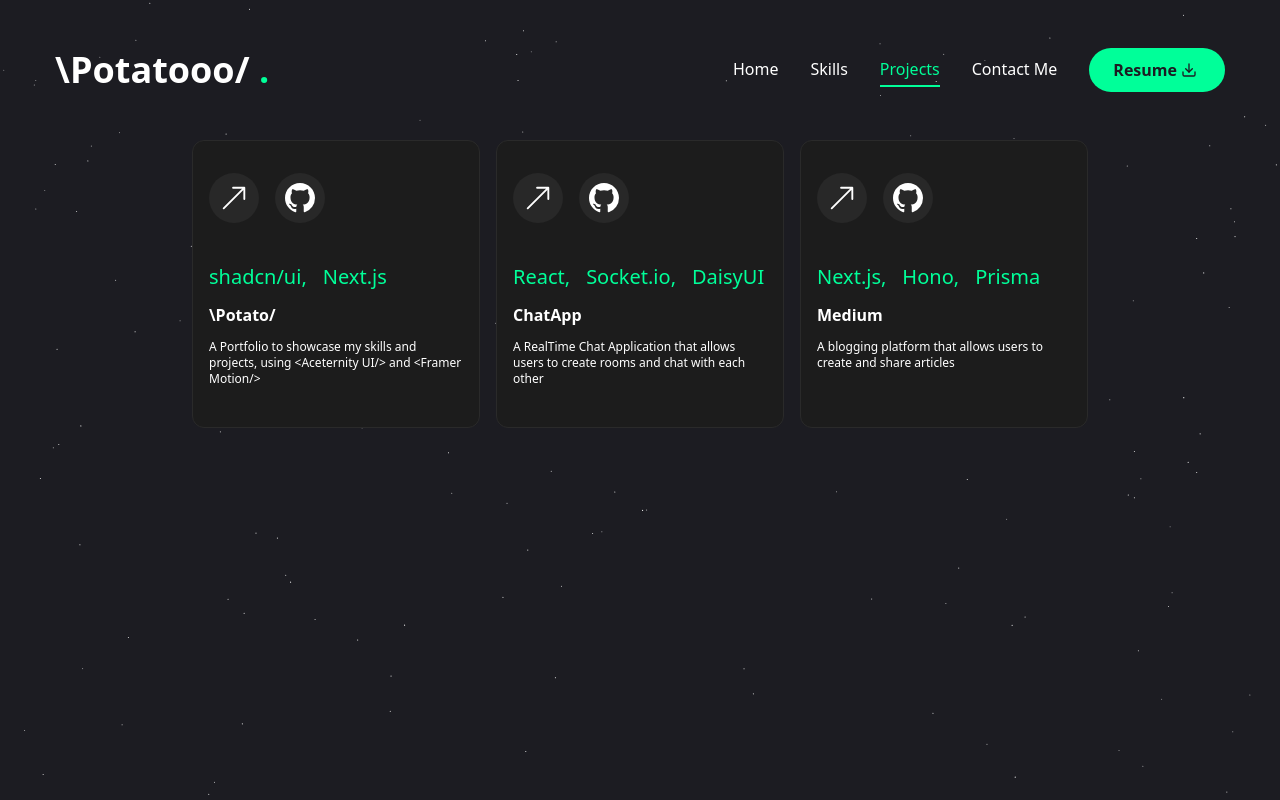
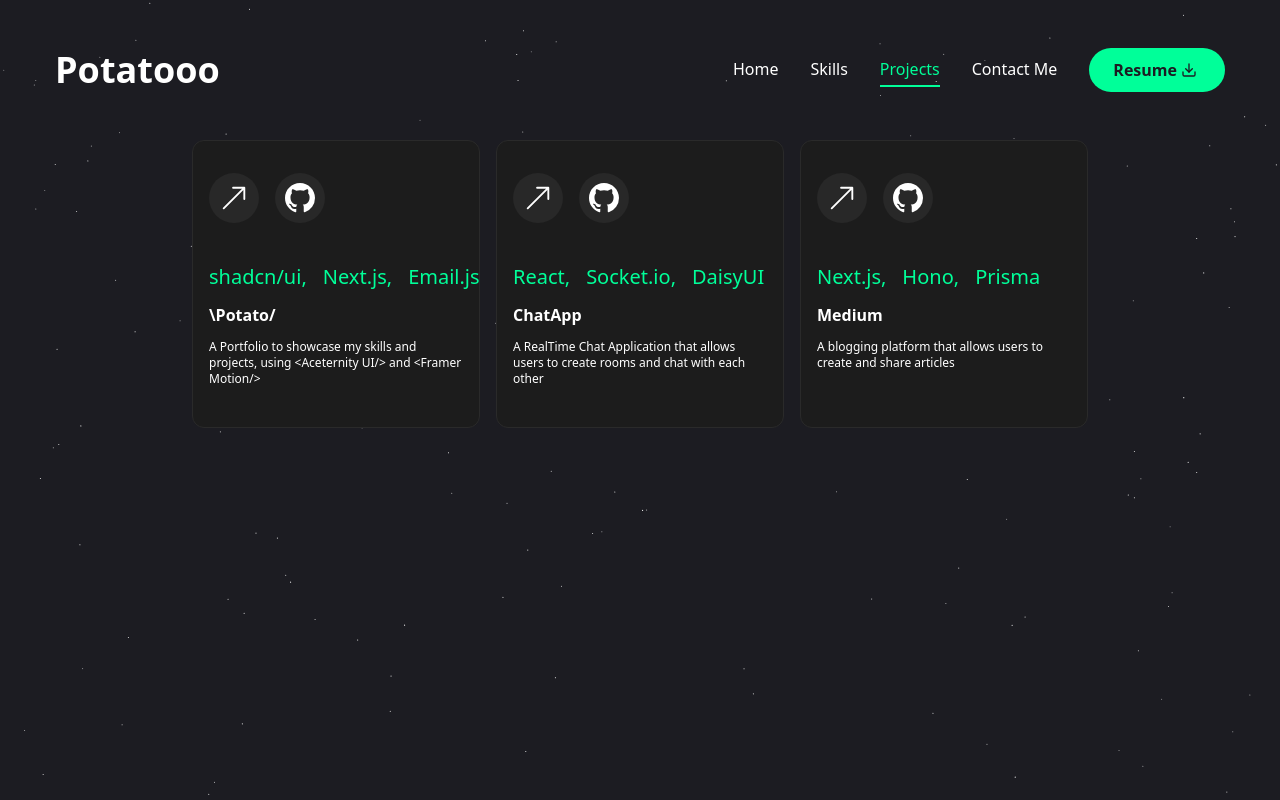
Before and after one commit to PoTaTo-boy-00/portfolio-v4, a Next.js app: page /project in a window 1280 px wide. Built offline with nearby package versions, Linux system fonts and the light colour scheme.

Commit message:
eslintc.json fixed

```diff
--- a/app/page.jsx
+++ b/app/page.jsx
@@ -6,49 +6,6 @@ import Socials from "@/components/Socials";
 import Photo from "@/components/Photo";
 import Stats from "@/components/Stats";
 import Link from "next/link";
-
-const skills = [
-  {
-    title: "JavaScript",
-    // icon: <SiJavascript />,
-  },
-  {
-    title: "TypeScript",
-    // icon: <SiTypescript />,
-  },
-  {
-    title: "React",
-    // icon: <FaReact />,
-  },
-  {
-    title: "Next.js",
-    // icon: <SiNextdotjs />,
-  },
-  {
-    title: "Node.js",
-    // icon: <FaNodeJs />,
-  },
-  {
-    title: "Tailwind CSS",
-    // icon: <SiTailwindcss />,
-  },
-  {
-    title: "HTML5",
-    // icon: <HiCode />,
-  },
-  {
-    title: "CSS3",
-    // icon: <HiCode />,
-  },
-  {
-    title: "Git",
-    // icon: <HiCode />,
-  },
-  {
-    title: "Docker",
-    // icon: <HiCode />,
-  },
-];
 
 const Home = () => {
   const handleDirectDownload = (url) => {
--- a/app/project/page.jsx
+++ b/app/project/page.jsx
@@ -15,9 +15,9 @@ const projects = [
     title: "\\Potato/",
     description:
       "A Portfolio to showcase my skills and projects, using <Aceternity UI/> and <Framer Motion/>",
-    stack: ["shadcn/ui", "Next.js"],
+    stack: ["shadcn/ui", "Next.js", "Email.js"],
     live: "https://ayanangshu-portfolio.vercel.app/",
-    github: "https://github.com",
+    github: "https://github.com/PoTaTo-boy-00/portfolio-v4",
     image: "",
   },
   {
--- a/components/Header.jsx
+++ b/components/Header.jsx
@@ -16,14 +16,14 @@ const Header = () => {
       <div className="container mx-auto flex justify-between items-center">
         <Link href="/">
           <h1 className="text-4xl font-semibold ">
-            <span>\</span>
+            {/* <span>\</span> */}
             <Link
               href="https://github.com/PoTaTo-boy-00"
               className="hover:text-accent cursor-pointer"
             >
               Potatooo
             </Link>
-            <span>/</span> <span className="text-accent">.</span>
+            {/* <span>/</span> <span className="text-accent">.</span> */}
           </h1>
         </Link>
         {/* nav */}
```
Also changed, not shown: .eslintrc.json (renamed from .eslintric.json).
